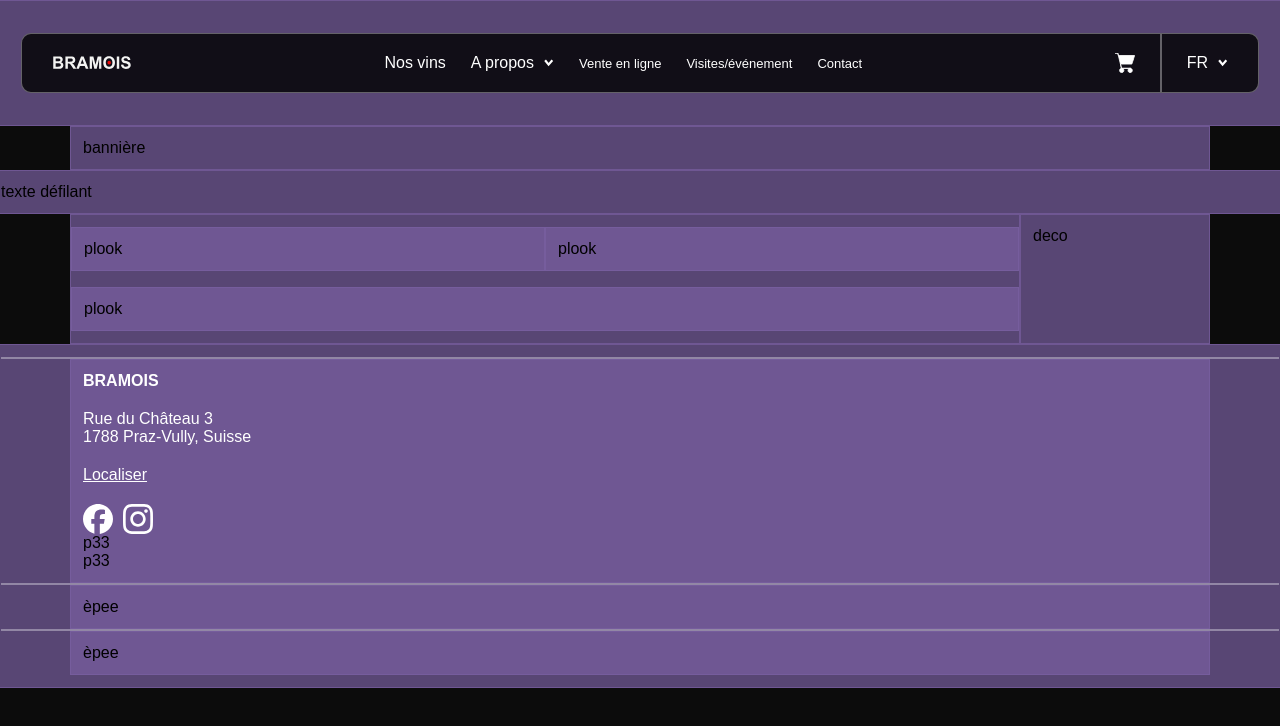
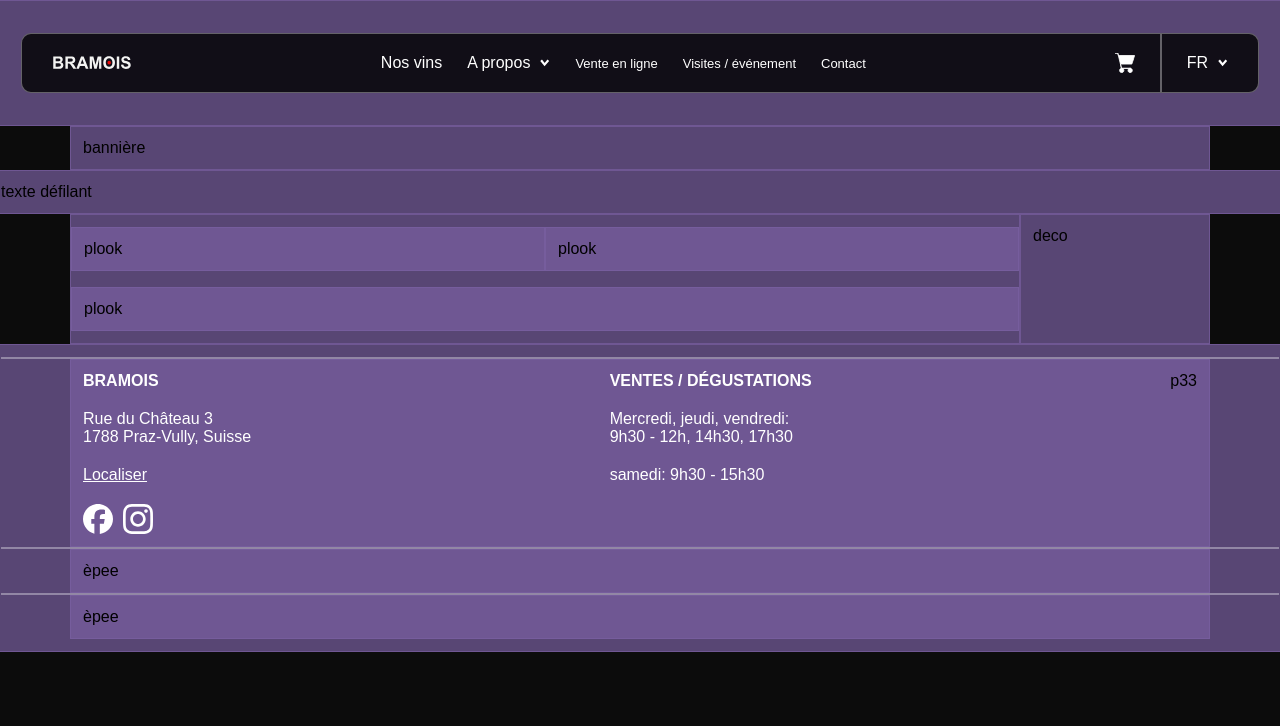
Before and after one commit to rigormortis123/03-vin, a website built with Parcel: page src/index.html in a window 1280 px wide. Built offline with nearby package versions, Linux system fonts and the light colour scheme.

Commit message:
(last one was not first commit I'm stupid) Header finish, footer start

```diff
--- a/src/index.html
+++ b/src/index.html
@@ -21,7 +21,7 @@
             </div>
 
             <a class="header-item small" href="#vente">Vente en ligne</a>
-            <a class="header-item small" href="#visites">Visites/événement</a>
+            <a class="header-item small" href="#visites">Visites / événement</a>
             <a class="header-item small" href="#visites">Contact</a>
           </div>
 
@@ -69,6 +69,7 @@
         <div class="container">
           <div class="row">
             <div class="col">
+              <div class="footer">
                 <div class="footer-content">
                   <p class="footer-title">Bramois</p>
 
@@ -79,14 +80,28 @@
 
                   <a href="#localiser">Localiser</a>
                   <div class="social-media">
-                  <img class="social" src="./imgs/icon-facebook.svg" />
-                  <img class="social" src="./imgs/icon-instagram.svg" />
+                    <a href="https://minesweeper.online/"
+                      ><img class="social" src="./imgs/icon-facebook.svg"
+                    /></a>
+                    <a href="https://minesweeper.online/"
+                      ><img class="social" src="./imgs/icon-instagram.svg"
+                    /></a>
                   </div>
                 </div>
 
-              <div class="footer-content">p33</div>
+                <div class="footer-content">
+                  <p class="footer-title">Ventes / dégustations</p>
+
+                  <p>
+                    Mercredi, jeudi, vendredi: <br />
+                    9h30 - 12h, 14h30, 17h30
+                  </p>
+
+                  <p>samedi: 9h30 - 15h30</p>
+                </div>
 
                 <div class="footer-content newsletter">p33</div>
+              </div>
             </div>
           </div>
         </div>
--- a/src/scss/main.scss
+++ b/src/scss/main.scss
@@ -137,6 +137,12 @@ hr {
 
 /* FOOTER */
 
+.footer {
+  display: flex;
+  gap: 60px;
+  justify-content: space-between;
+}
+
 .footer-content {
   display: flex;
   flex-direction: column;
```
Lines whose indentation alone changed are shown as unchanged.
